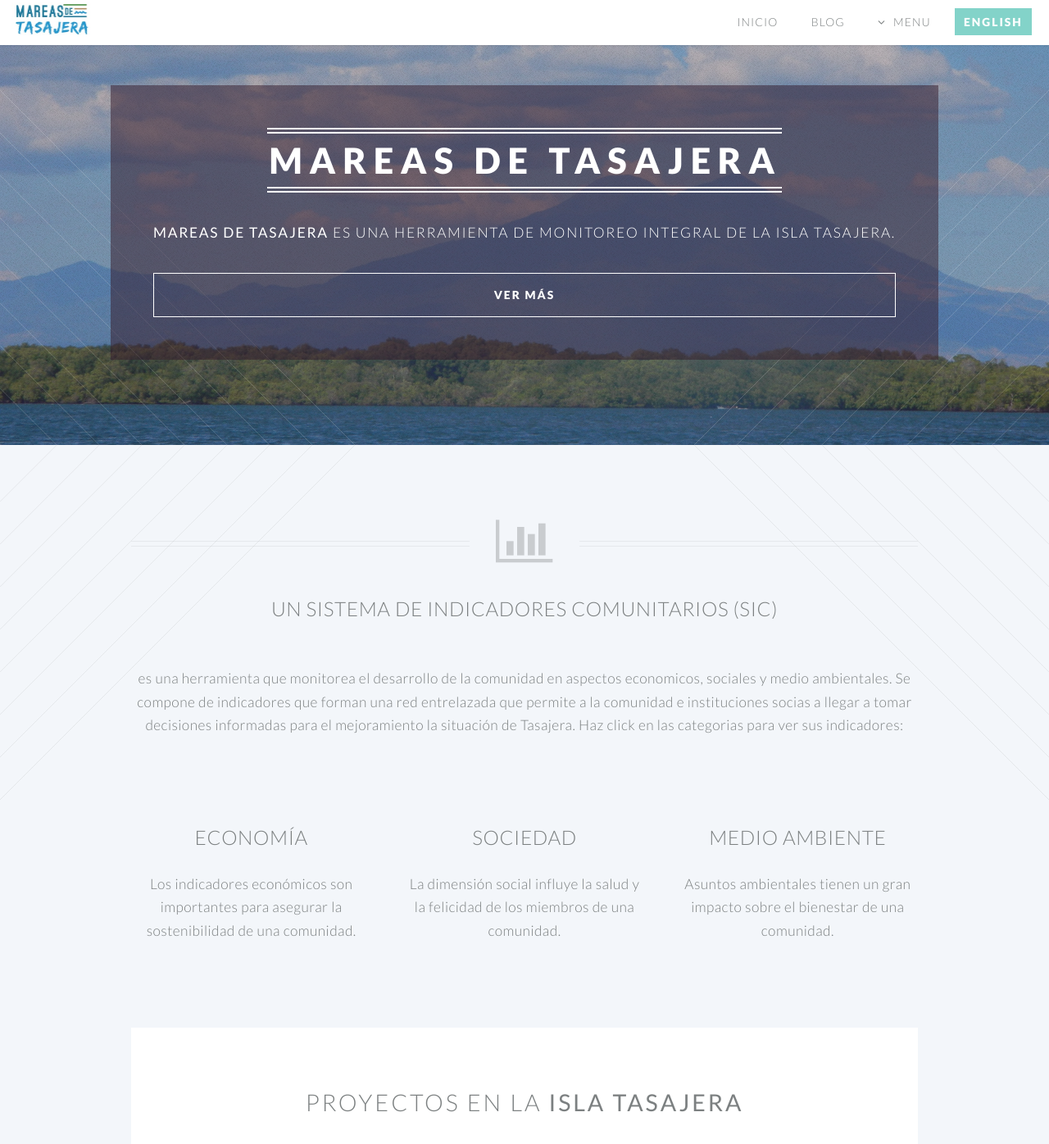
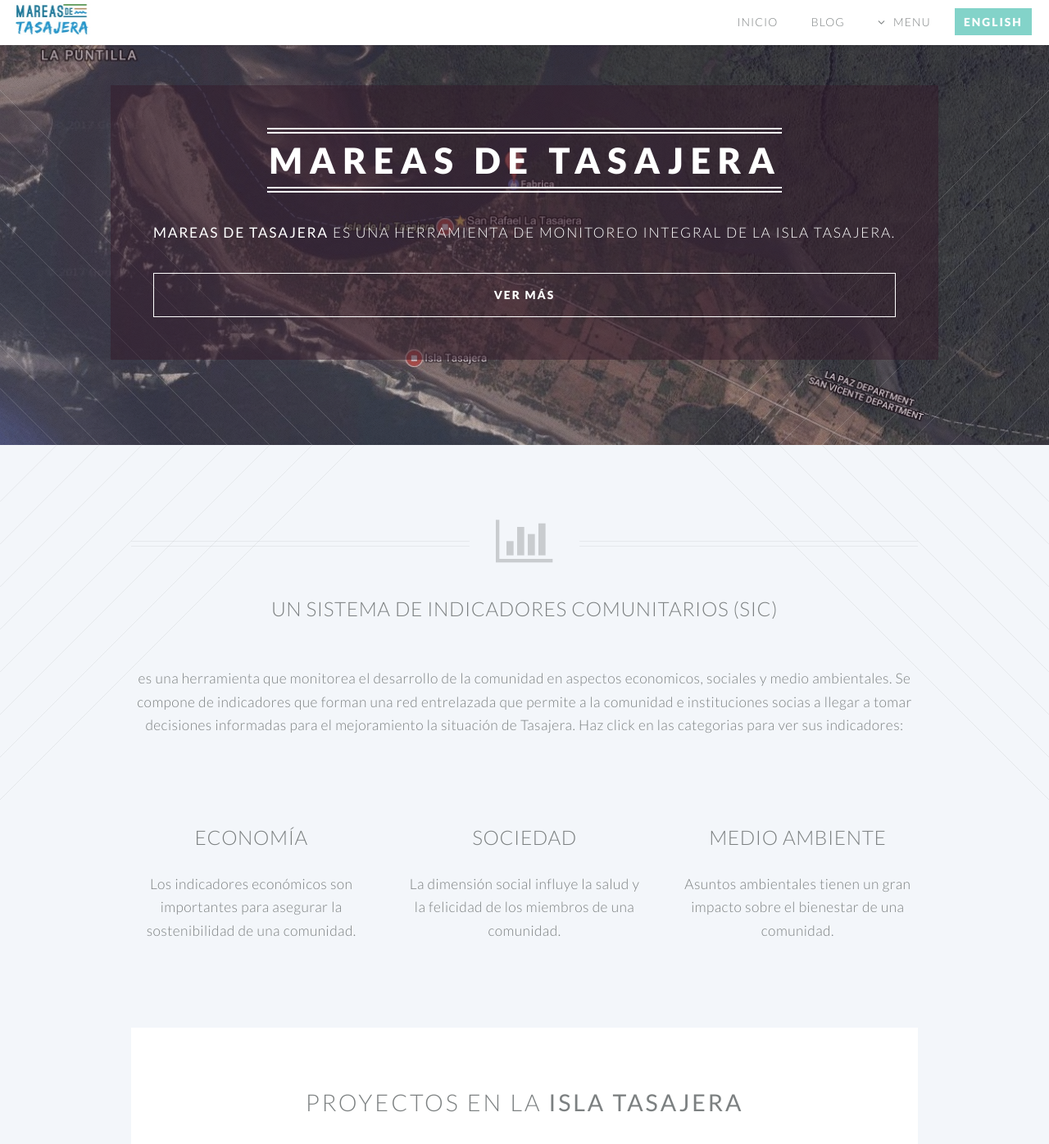
Before and after one commit to danteo90/danteo90.github.io, a Jekyll site: the page built from index.html, in a window 1280 px wide and 1400 px high. Shown: the top 1396 px of the window at 82% size. Built offline with Jekyll 4.4.1, drawn with Linux system fonts in a browser that asks for light colours.

Commit message:
Update style.css

```diff
--- a/css/style.css
+++ b/css/style.css
@@ -873,7 +873,7 @@ a:hover + kirk2 {
 	#banner {
 		background-attachment: scroll, scroll, scroll, fixed;
 		background-color: #645862;
-		background-image: url("images/light-bl.svg"), url("images/light-br.svg"), url("images/overlay.png"), url("../images/banner.jpg");
+		background-image: url("images/light-bl.svg"), url("images/light-br.svg"), url("images/overlay.png"), url("../images/banner2.jpg");
 		background-position: bottom left, bottom right, top left, top center;
 		background-repeat: no-repeat, no-repeat, repeat, no-repeat;
 		background-size: 25em, 25em, auto, cover;
```
